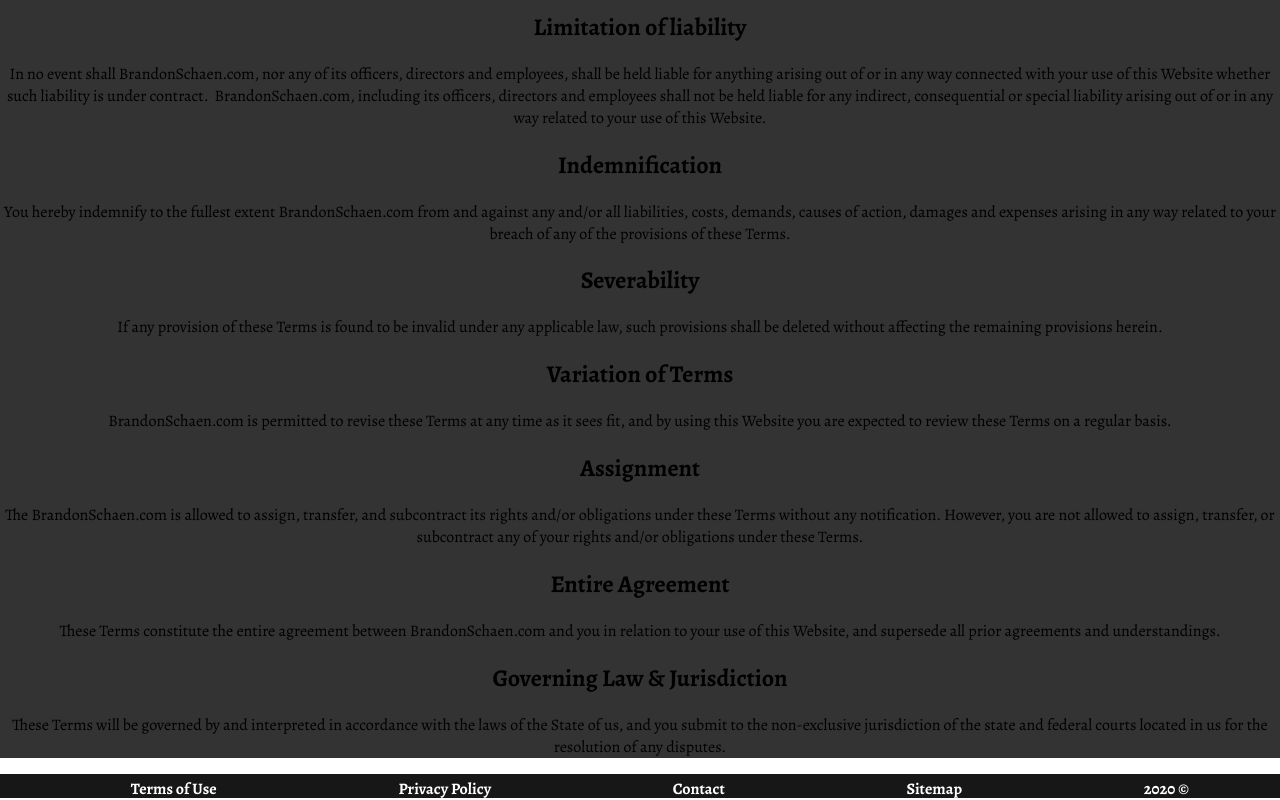
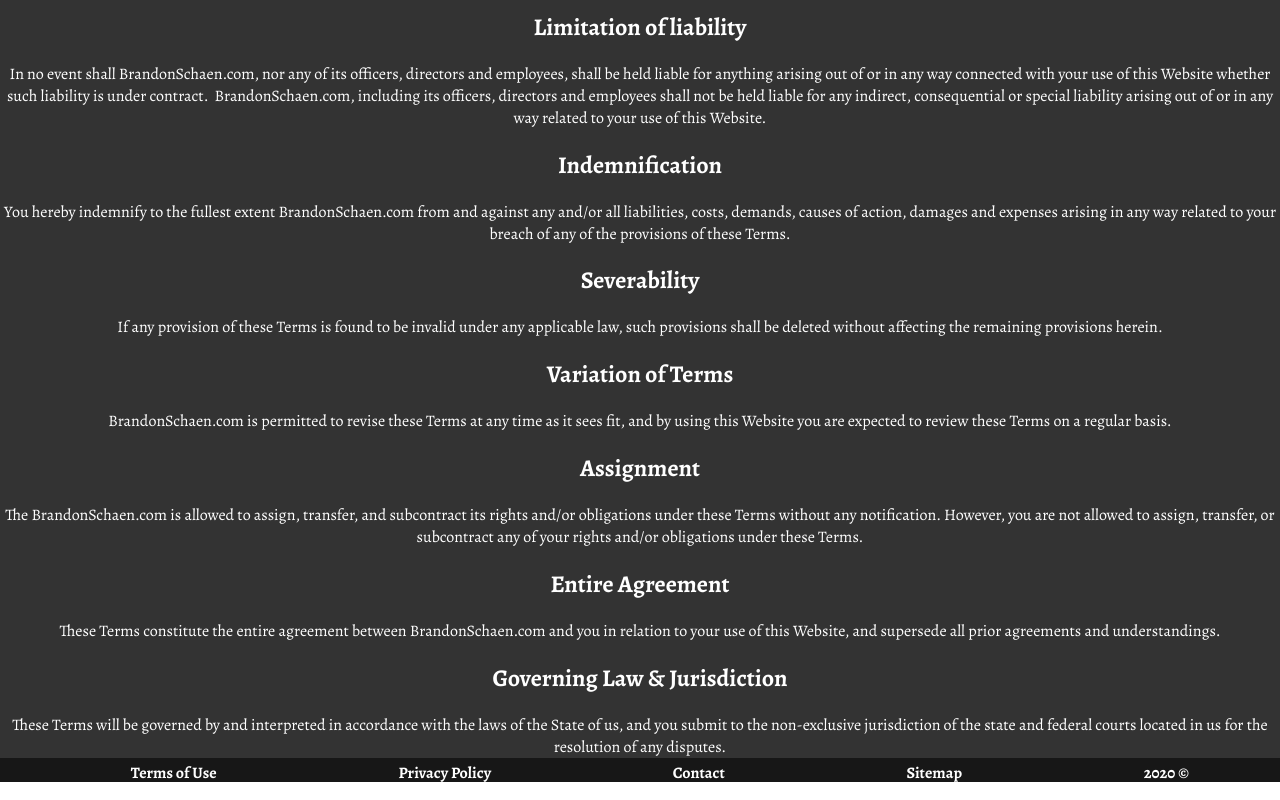
Before and after one commit to SonniSonni/Brandon-Portfolio, a React (Create React App) app in the folder client/: page /terms in a window 1280 px wide. Shown: the part 1174-1974 px from the top of the page. Built offline with nearby package versions, Linux system fonts and the light colour scheme.

Commit message:
Set text color and removed margin from bottom

```diff
--- a/client/src/Components/TermsPage/TermsPage.css
+++ b/client/src/Components/TermsPage/TermsPage.css
@@ -1,4 +1,8 @@
 .terms-page{
   background-color: #333333;
   text-align: center;
+  color: white;
 }
+.final-p{
+  margin:0;
+}
--- a/client/src/Components/TermsPage/TermsPage.js
+++ b/client/src/Components/TermsPage/TermsPage.js
@@ -76,7 +76,7 @@
 
     <h2>Governing Law & Jurisdiction</h2>
 
-<p>These Terms will be governed by and interpreted in accordance with the laws of the State of us, and you submit to the non-exclusive jurisdiction of the state and federal courts located in us for the resolution of any disputes.</p>
+    <p className="final-p">These Terms will be governed by and interpreted in accordance with the laws of the State of us, and you submit to the non-exclusive jurisdiction of the state and federal courts located in us for the resolution of any disputes.</p>
   </div>
 );
 
```
Lines whose indentation alone changed are shown as unchanged.
